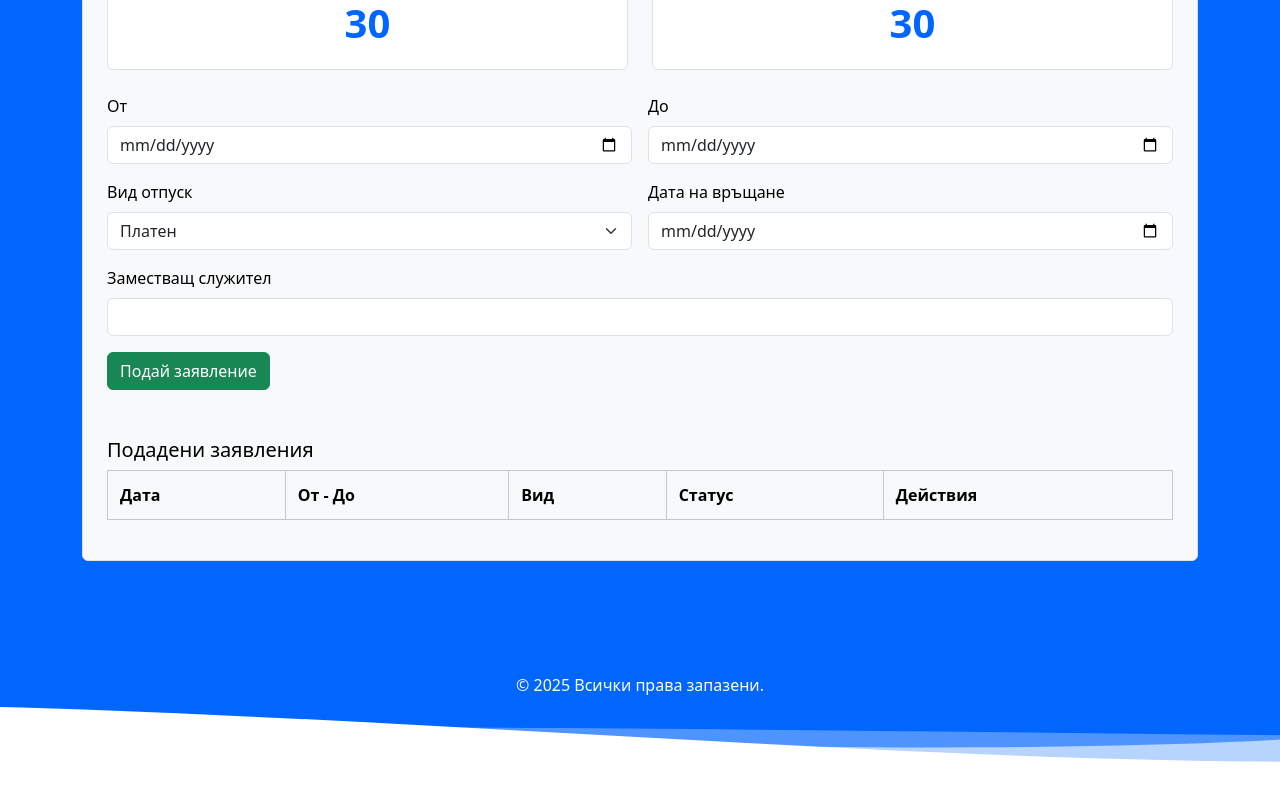
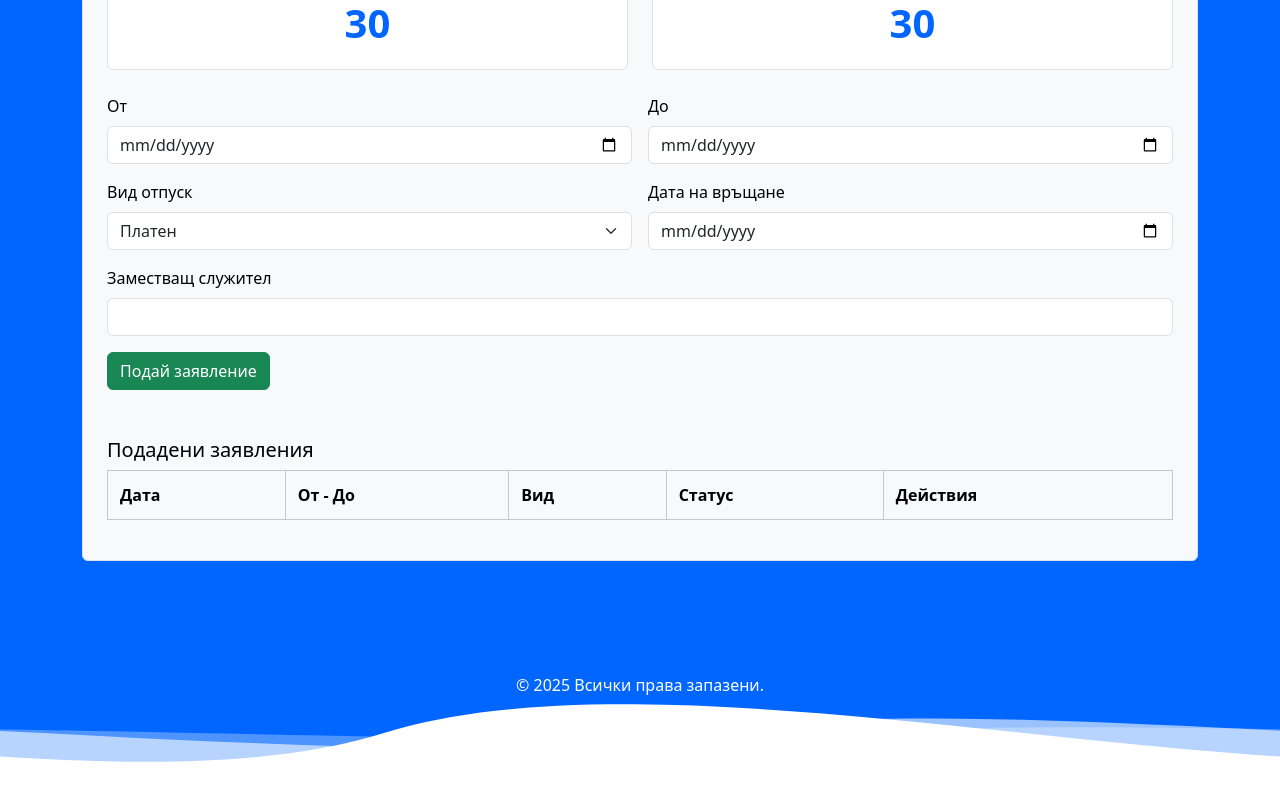
Before and after one commit to VALIXJ9/LeaveManagementSystem, a React (Vite) app in the folder client/: page /employee in a window 1280 px wide. Shown: the part 288-1088 px from the top of the page. Built offline with nearby package versions, Linux system fonts and the light colour scheme; sample sign-in values are in the browser's storage.

Commit message:
fix employee.tsx footer

```diff
--- a/client/src/pages/Employee.tsx
+++ b/client/src/pages/Employee.tsx
@@ -153,15 +153,34 @@ const Employee = () => {
             {/* FOOTER */}
             <footer className="animated-waves-footer">
                 <div className="waves">
-                    <svg className="wave wave1" viewBox="0 0 2400 200">
+
+                    <div className="wave wave1">
+                        <svg viewBox="0 0 2400 200" preserveAspectRatio="none">
                             <path d="M0,100 C600,0 1800,200 2400,100 L2400,200 L0,200 Z" fill="#ffffff" />
                         </svg>
-                    <svg className="wave wave2" viewBox="0 0 2400 200">
+                        <svg viewBox="0 0 2400 200" preserveAspectRatio="none">
+                            <path d="M0,100 C600,0 1800,200 2400,100 L2400,200 L0,200 Z" fill="#ffffff" />
+                        </svg>
+                    </div>
+
+                    <div className="wave wave2">
+                        <svg viewBox="0 0 2400 200" preserveAspectRatio="none">
                             <path d="M0,100 C600,50 1800,150 2400,100 L2400,200 L0,200 Z" fill="#ffffff" />
                         </svg>
-                    <svg className="wave wave3" viewBox="0 0 2400 200">
+                        <svg viewBox="0 0 2400 200" preserveAspectRatio="none">
+                            <path d="M0,100 C600,50 1800,150 2400,100 L2400,200 L0,200 Z" fill="#ffffff" />
+                        </svg>
+                    </div>
+
+                    <div className="wave wave3">
+                        <svg viewBox="0 0 2400 200" preserveAspectRatio="none">
                             <path d="M0,100 C600,80 1800,120 2400,100 L2400,200 L0,200 Z" fill="#ffffff" />
                         </svg>
+                        <svg viewBox="0 0 2400 200" preserveAspectRatio="none">
+                            <path d="M0,100 C600,80 1800,120 2400,100 L2400,200 L0,200 Z" fill="#ffffff" />
+                        </svg>
+                    </div>
+
                 </div>
 
                 <div className="footer-content">
--- a/client/src/styles/employee.css
+++ b/client/src/styles/employee.css
@@ -12,7 +12,7 @@ body {
   min-height: 100vh;
   display: flex;
   flex-direction: column;
-  position: relative; /* 🔧 ensures fixed elements use this as root */
+  position: relative;
 }
 
 .container {
@@ -66,34 +66,36 @@ body {
 }
 
 .waves {
-  position: absolute;
-  bottom: 0;
-  width: 100%;
-  height: 100%;
-  z-index: 1;
+  overflow: hidden;
 }
 
 .wave {
   position: absolute;
+  display: flex;
   width: 200%;
   height: 100%;
-  animation: waveMove 10s linear infinite;
+  left: 0;
+}
+
+.wave svg {
+  width: 50%;
+  height: 100%;
 }
 
 .wave1 {
-  animation-delay: 0s;
+  animation: waveMove 8s linear infinite;
   opacity: 1;
   z-index: 3;
 }
 
 .wave2 {
-  animation-delay: -3s;
+  animation: waveMove 12s linear infinite;
   opacity: 0.6;
   z-index: 2;
 }
 
 .wave3 {
-  animation-delay: -6s;
+  animation: waveMove 16s linear infinite;
   opacity: 0.3;
   z-index: 1;
 }
```
Lines whose indentation alone changed are shown as unchanged.
